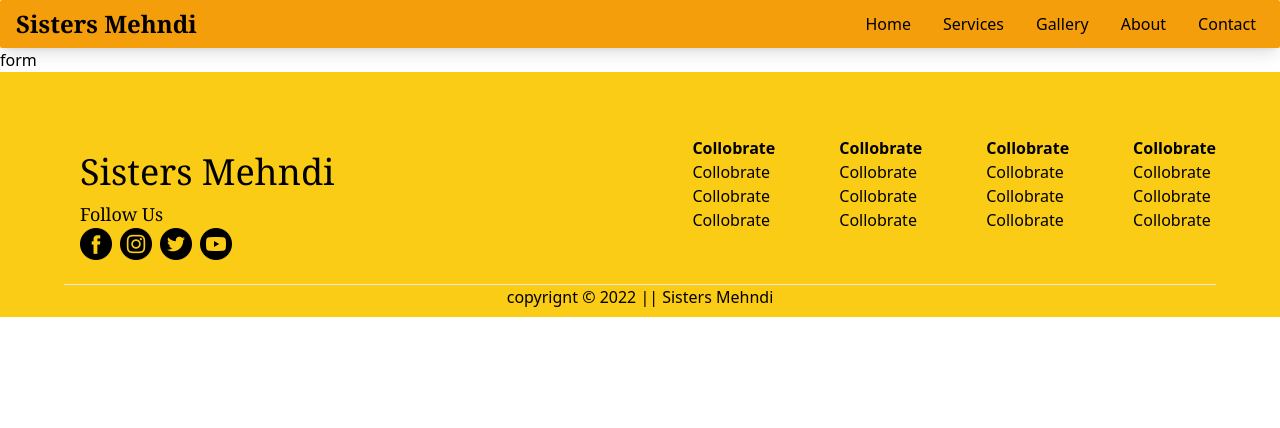
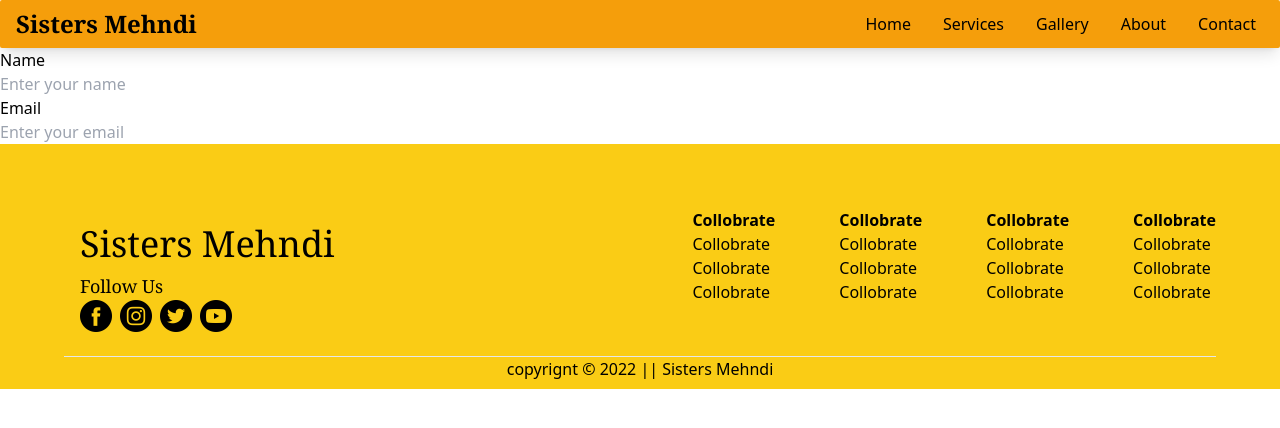
Before and after one commit to MitAbhay/hinna-henna, a Next.js app: page /form in a window 1280 px wide. Shown: the top 428 px of the page. Built offline with nearby package versions, Linux system fonts and the light colour scheme.

Commit message:
Form updated

```diff
--- a/components/Footer.tsx
+++ b/components/Footer.tsx
@@ -15,7 +15,7 @@ export default function () {
             <img src="/Logos/youtube.png" alt="facebook" />
           </div>
         </div>
-        <div className="flex space-x-16">
+        <div className=" hidden lg:flex space-x-16">
           <ul>
             <li className="font-bold">Collobrate</li>
             <li>Collobrate</li>
--- a/pages/form.tsx
+++ b/pages/form.tsx
@@ -2,7 +2,18 @@ import React from 'react'
 
 function form() {
   return (
-    <div>form</div>
+    <div>
+      <form>
+        <div>
+          <p>Name</p>
+          <input type="text" name="name" placeholder="Enter your name" />
+        </div>
+        <div>
+            <p>Email</p>
+            <input type="email" name="email" placeholder="Enter your email" />
+        </div>
+      </form>
+    </div>
   )
 }
 
--- a/pages/index.tsx
+++ b/pages/index.tsx
@@ -10,7 +10,7 @@ const Home: NextPage = () => {
       <Head>
         <title>Home | Sisters Mehndi</title>
       </Head>
-      <div className="flex items-center shadow-lg mt-8">
+      <div className="lg:flex items-center shadow-lg mt-8 text-center">
         <div className="flex-1 p-16">
           <h1 className="text-8xl">Welcome to</h1>
           <h1 className=" text-amber-500 text-8xl font-bold ">
@@ -20,7 +20,7 @@ const Home: NextPage = () => {
             A place where you can satisfy your hands and heart with mehndi.
           </p>
         </div>
-        <div className="mr-40 my-4 rounded-sm shadow-md">
+        <div className="lg:mr-40 my-4 rounded-sm shadow-md text-center mx-auto">
           {/* <img src="/Images/mehndi-logo.png" width={500} height={500} /> */}
           <Carousel
             width={400}
@@ -46,7 +46,7 @@ const Home: NextPage = () => {
       </div>
       <div className="max-w-2xl mx-auto my-8 text-xl text-center">
         <p className="font-serif">
-          We are two Sisters, can do Mehndi/Henna for just about any occasion.
+          This is platform of sisters, can do Mehndi/Henna for just about any occasion.
           We Specialize in Bridal Mehndi, Sangeet Parties, Engagements, Baby
           Showers, Birthday Parties, Ladies Night outs, School Events, Corporate
           Events and Fundraisers. We love to extend this art form onto cakes and
```
